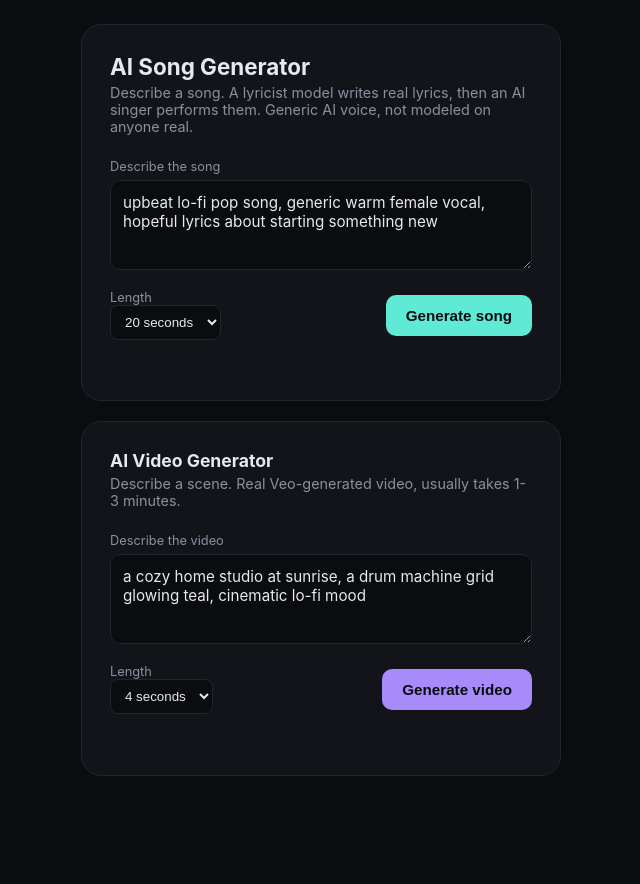
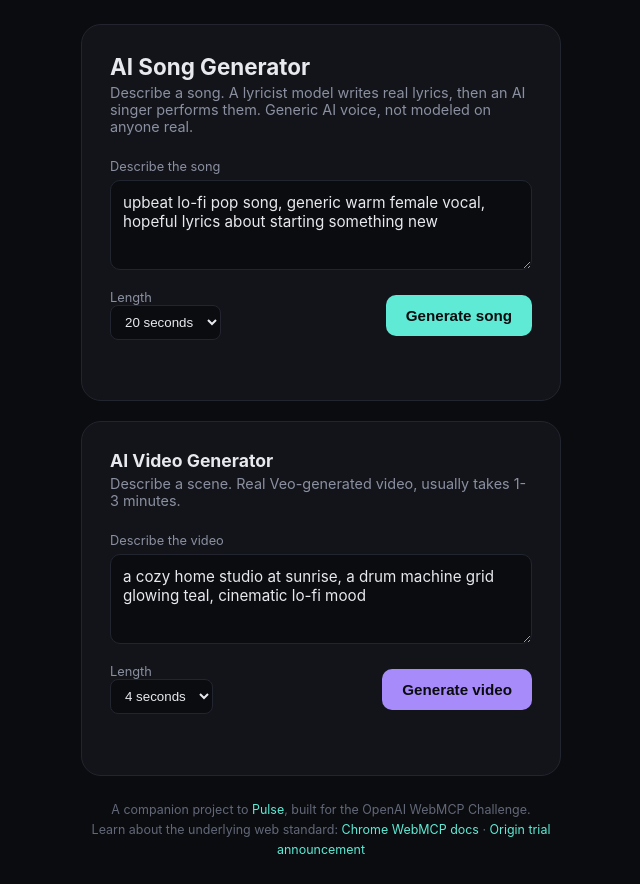
Before and after one commit to harsh543/ai-song-service, a website: page public/index.html in a window 1280 px wide. Shown: the whole page, without its empty margins (319-959 px from the left). Before the commit the page ends 800 px from the top, so only its background shows below. Drawn offline with Linux system fonts and the light colour scheme.

Commit message:
Add footer linking to the real WebMCP standard and Pulse
Links to Chrome's actual WebMCP docs and origin-trial announcement,
plus a link back to Pulse (the WebMCP Challenge submission this
project is a companion to). Deliberately does not include the
third-party @jason.today/webmcp widget/script requested alongside
this -- that's an unrelated project with the same name, not the
document.modelContext standard these links point to.

```diff
--- a/public/index.html
+++ b/public/index.html
@@ -72,6 +72,9 @@
 	audio, video { width: 100%; margin-top: 8px; border-radius: 10px; }
 	a.download { display: inline-block; margin-top: 8px; color: #5eead4; font-size: 0.85rem; text-decoration: none; }
 	.lyrics { margin-top: 10px; font-size: 0.8rem; color: #c7cbd4; white-space: pre-line; line-height: 1.5; }
+	footer { text-align: center; font-size: 0.78rem; color: #626878; line-height: 1.6; padding-top: 4px; }
+	footer a { color: #5eead4; text-decoration: none; }
+	footer a:hover { text-decoration: underline; }
 </style>
 </head>
 <body>
@@ -130,6 +133,13 @@
 			<a id="downloadVideo" class="download" download="video.mp4">Download MP4</a>
 		</div>
 	</section>
+
+	<footer>
+		A companion project to <a href="https://pulse-webmcp.vercel.app" target="_blank" rel="noopener">Pulse</a>,
+		built for the OpenAI WebMCP Challenge.<br />
+		Learn about the underlying web standard: <a href="https://developer.chrome.com/docs/ai/webmcp" target="_blank" rel="noopener">Chrome WebMCP docs</a>
+		&middot; <a href="https://developer.chrome.com/blog/ai-webmcp-origin-trial" target="_blank" rel="noopener">Origin trial announcement</a>
+	</footer>
 </main>
 
 <script>
```
